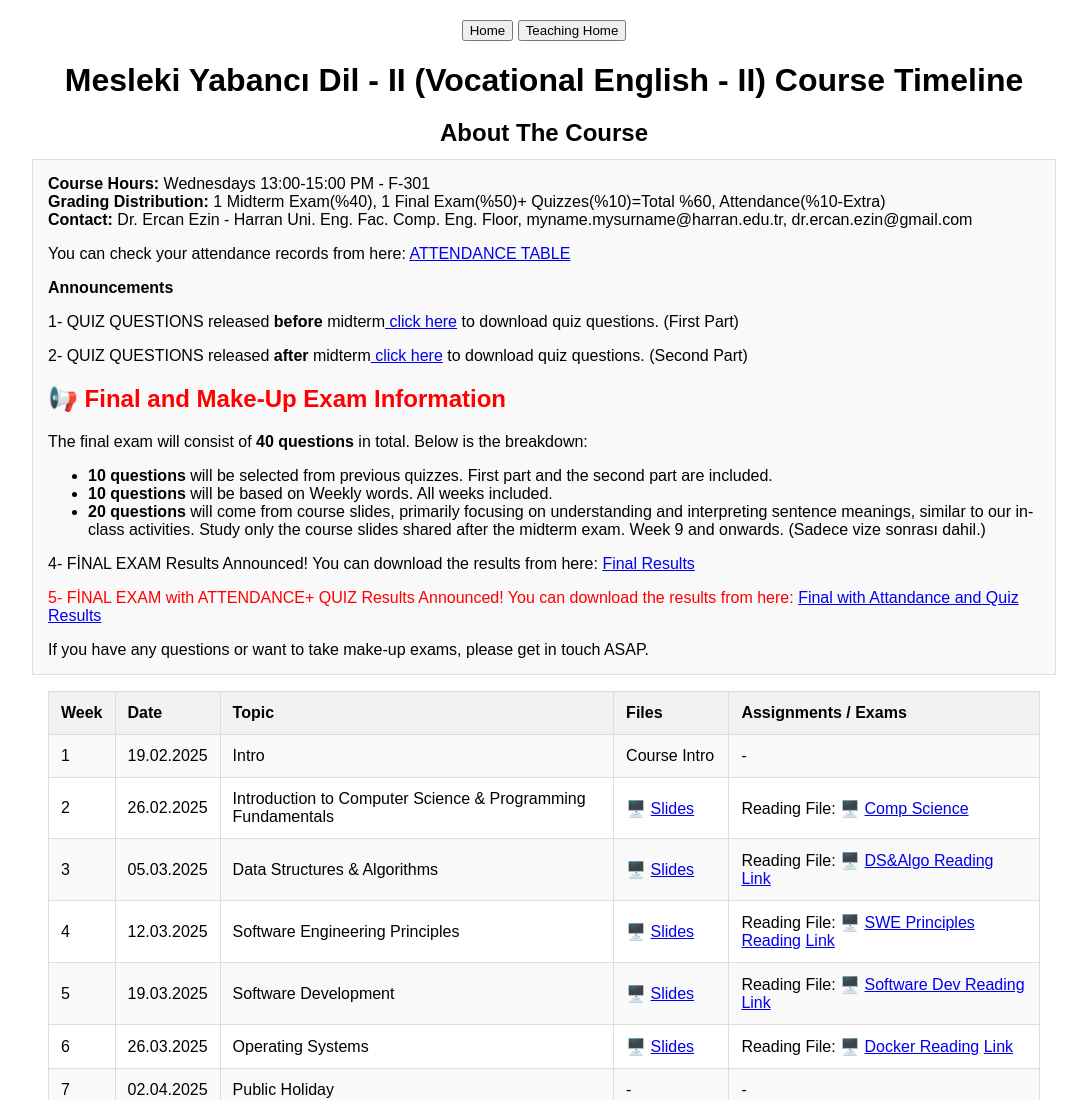
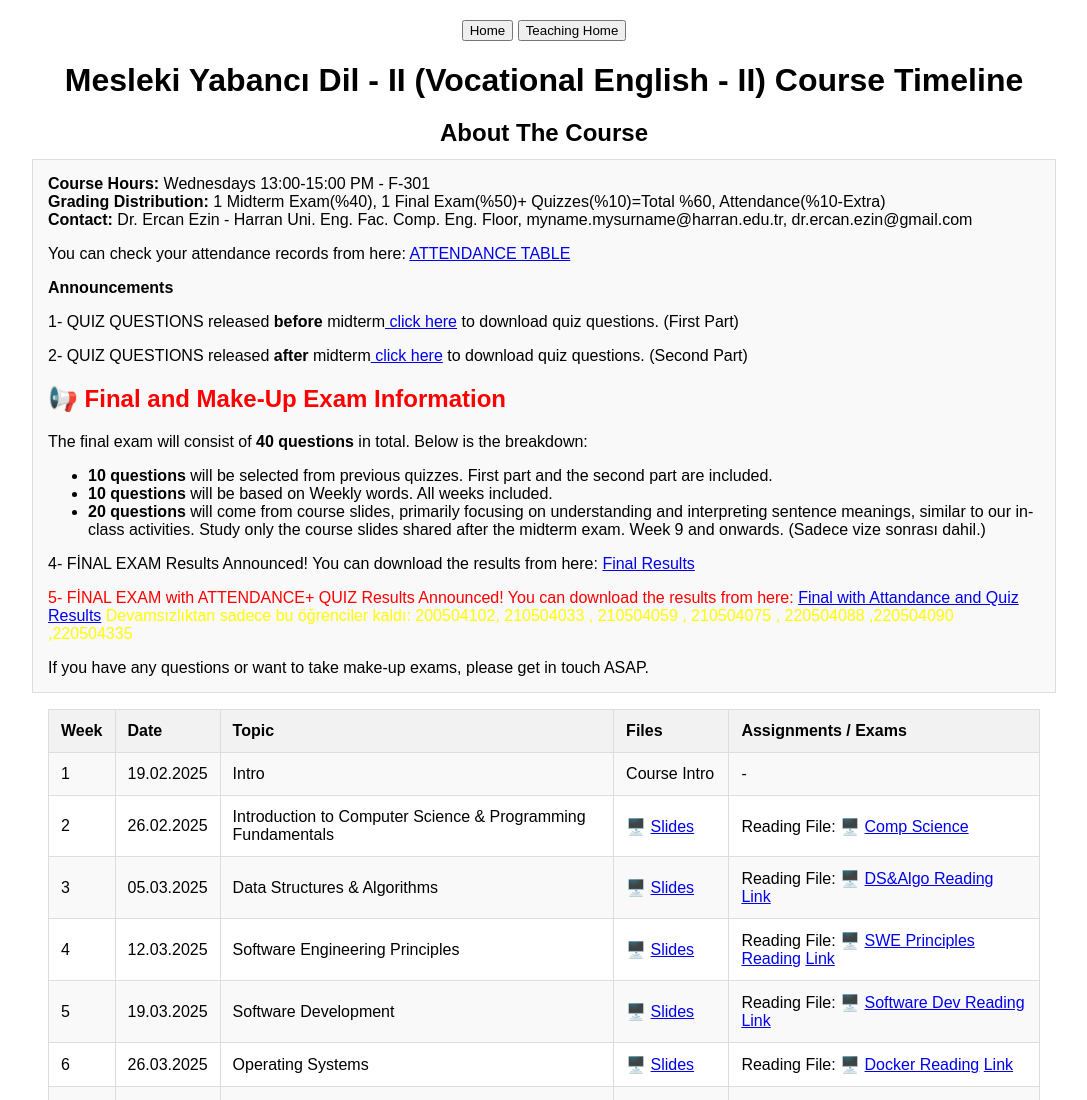
Before and after one commit to ercanezin/ercanezin.github.io, a plain HTML site: page teaching/2425-spring/veng2/index.html in a window 1280 px wide. Shown: the top 1100 px of the page, without its empty margins (96-1183 px from the left). Drawn offline with Linux system fonts and the light colour scheme.

Commit message:
Veng 2 finals

```diff
--- a/teaching/2425-spring/veng2/index.html
+++ b/teaching/2425-spring/veng2/index.html
@@ -96,6 +96,9 @@
                 here:
                 <a href="./files/veng2_final_results_attand_quiz_included.pdf">Final with Attandance and Quiz
                     Results</a>
+                <span style="color: yellow;">Devamsızlıktan sadece bu öğrenciler kaldı: 200504102, 210504033 , 210504059
+                    , 210504075 , 220504088 ,220504090 ,220504335 </span>
+
             </p>
 
             <div> If you have any questions or want to take make-up exams, please get in touch ASAP.</div>
```
